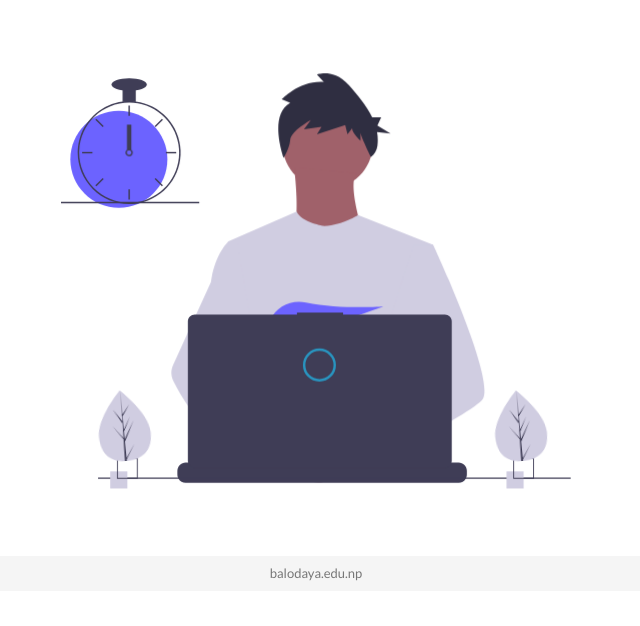
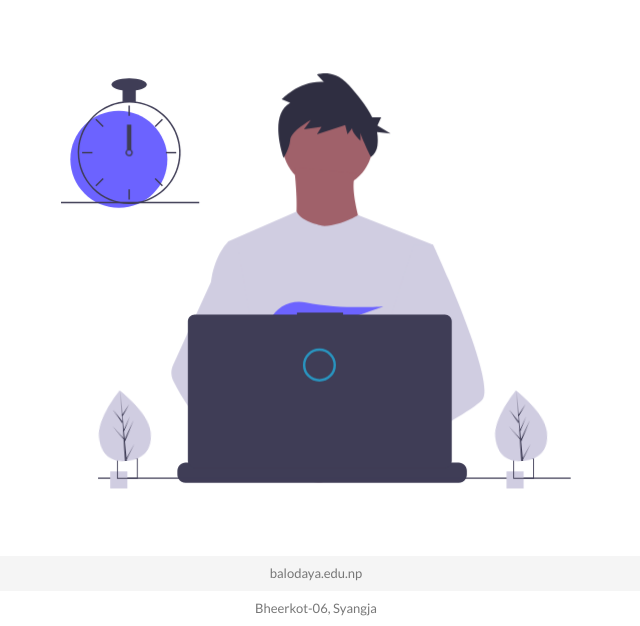
Before and after one commit to Balodaya/web, a plain HTML site: page index.html in a window 1280 px wide. Shown: the part 209-835 px from the top of the page, without its empty margins (324-964 px from the left). Before the commit the page ends 800 px from the top, so only its background shows below. Drawn offline with nearby package versions, Linux system fonts and the light colour scheme.

Commit message:
Update index.html

```diff
--- a/index.html
+++ b/index.html
@@ -249,7 +249,7 @@
     </div>
       <footer class="footer">
         <div class="container text-center">
-          <span>balodaya.edu.np</span>
+          <span>balodaya.edu.np <br> Bheerkot-06, Syangja</span>
         </div>
       </footer>
 
```
